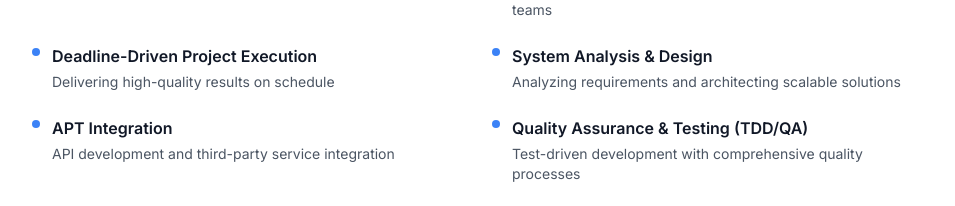
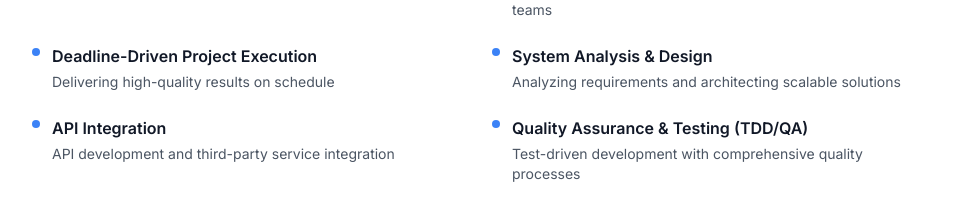
Before and after one commit to nwyrwas/Portfolio, a Next.js app: page /skills in a window 1280 px wide. Shown: the part 3465-3671 px from the top of the page, without its empty margins (56-1011 px from the left). Built offline with nearby package versions, Linux system fonts and the light colour scheme.

Commit message:
adding more to skillss page.tsx file

```diff
--- a/app/skills/page.tsx
+++ b/app/skills/page.tsx
@@ -291,7 +291,7 @@ export default function SkillsPage() {
             <div className="flex items-start gap-3">
               <div className="mt-1 w-2 h-2 rounded-full bg-primary-500 flex-shrink-0"></div>
               <div>
-                <h3 className="font-semibold text-gray-900 mb-1">APT Integration</h3>
+                <h3 className="font-semibold text-gray-900 mb-1">API Integration</h3>
                 <p className="text-sm text-gray-600">API development and third-party service integration</p>
               </div>
             </div>
```
